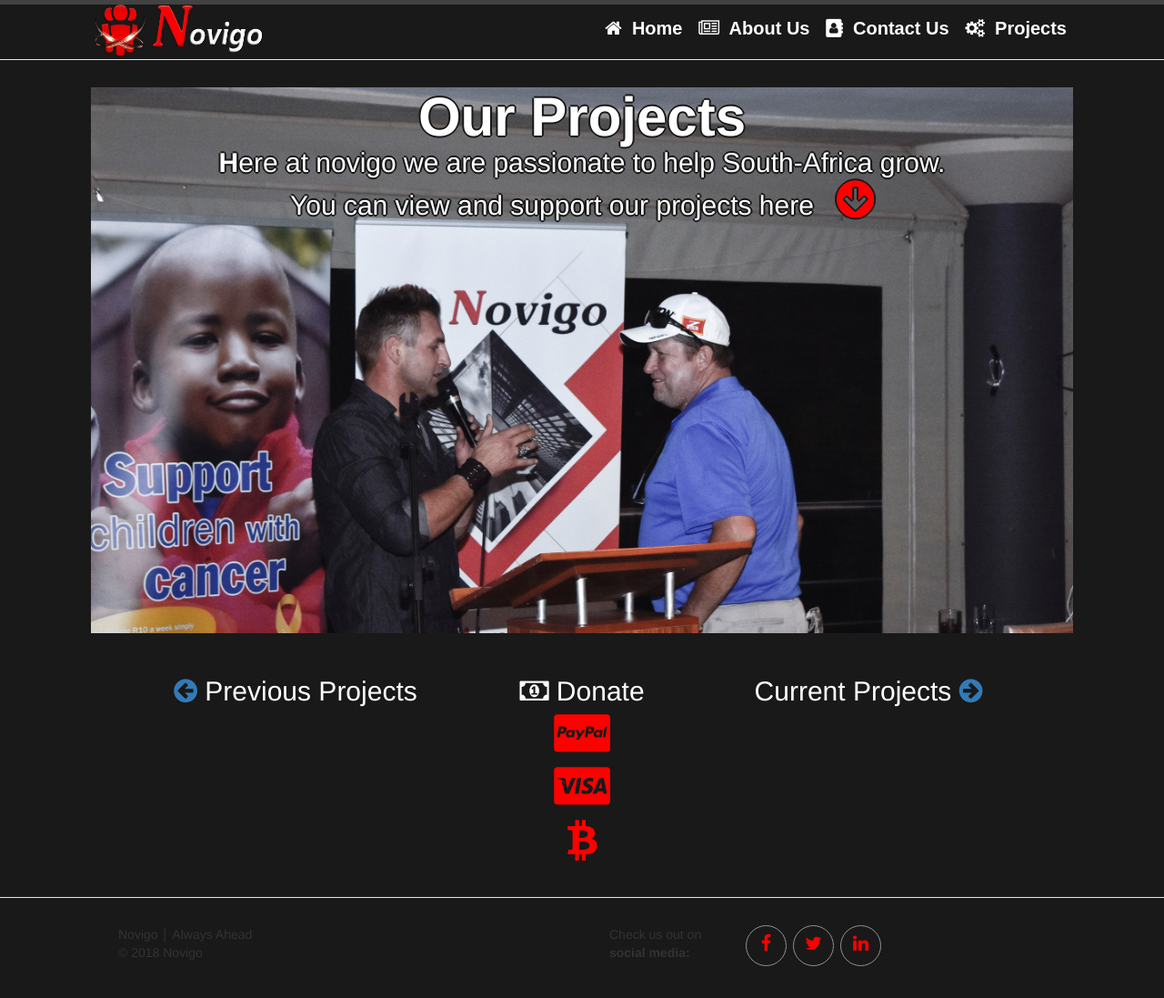
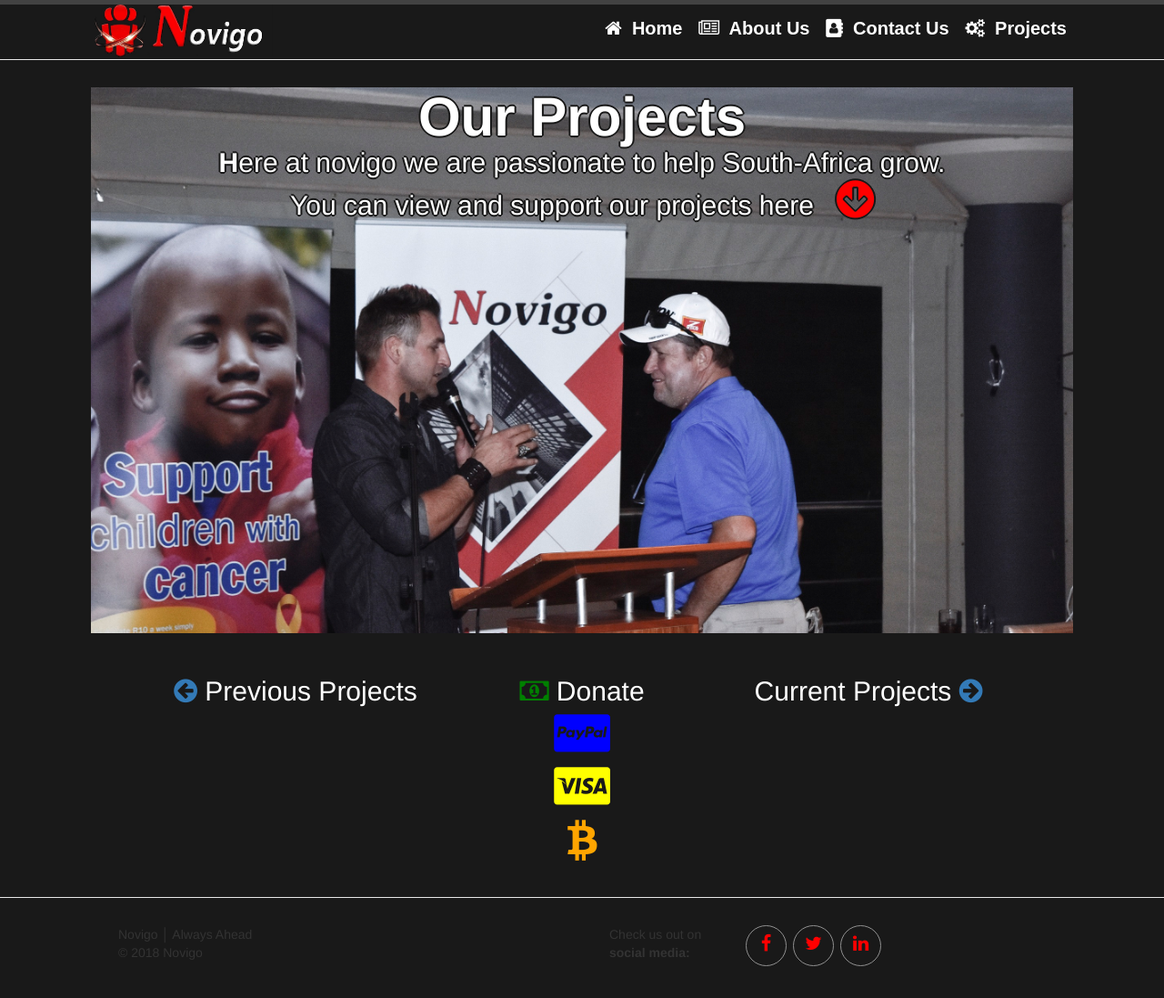
Before and after one commit to Hermankoch/hermankoch.github.io, a Jekyll site: the page built from projects.html, in a window 1280 px wide. Shown: the whole page at 91% size. Built offline with Jekyll 4.4.1, drawn with Linux system fonts in a browser that asks for light colours.

Commit message:
Update projects.html

```diff
--- a/projects.html
+++ b/projects.html
@@ -20,10 +20,10 @@
   </div>
 
   <div class="col-sm-2">
-   <p class="LivesTouched2"> <br /> <i class="fa fa-money" aria-hidden="true"></i>  Donate </p>
-   <p style="text-align: center"> <i class="fa fa-cc-paypal" style="font-size:48px;color:red"></i> </p>
-   <p style="text-align: center"> <i class="fa fa-cc-visa"   style="font-size:48px;color:red"></i> </p>
-   <p style="text-align: center"> <i class="fa fa-bitcoin"   style="font-size:48px;color:red"></i> </p>
+   <p class="LivesTouched2"> <br /> <i class="fa fa-money" style="color:green" aria-hidden="true"></i>  Donate </p>
+   <p style="text-align: center"> <i class="fa fa-cc-paypal" style="font-size:48px;color:blue"></i> </p>
+   <p style="text-align: center"> <i class="fa fa-cc-visa"   style="font-size:48px;color:yellow"></i> </p>
+   <p style="text-align: center"> <i class="fa fa-bitcoin"   style="font-size:48px;color:orange"></i> </p>
   </div>
 
   <div class="col-sm-5">
```
